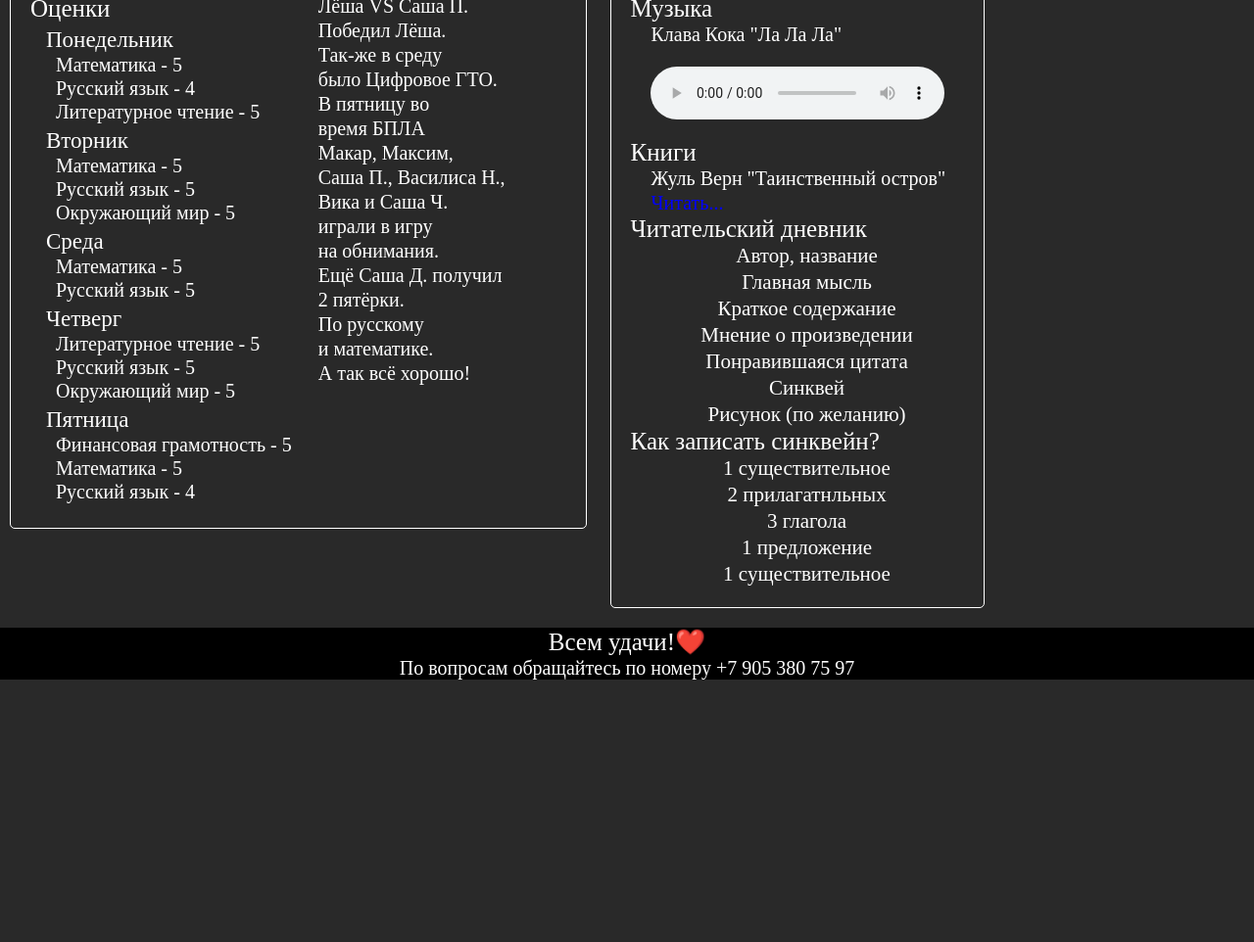
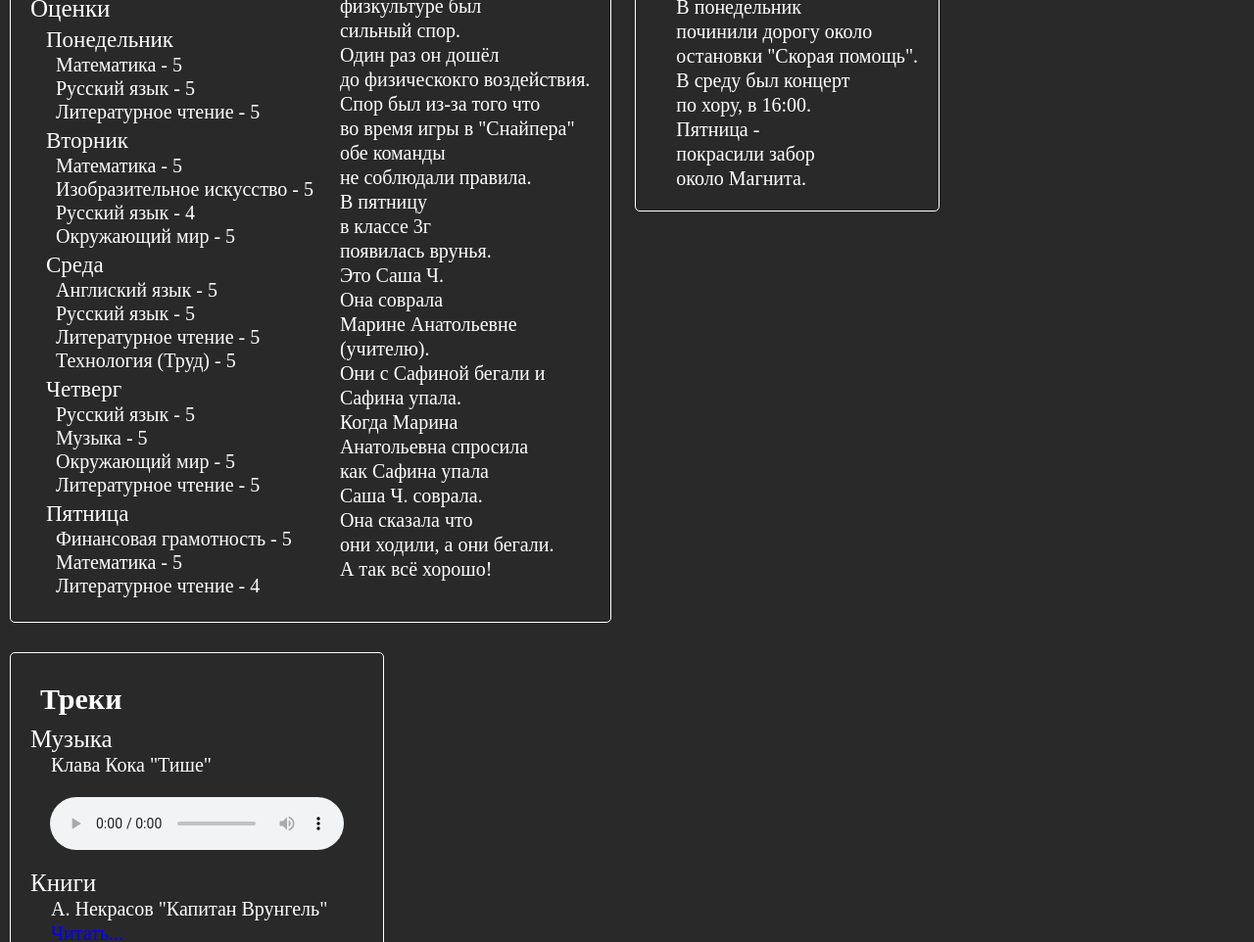
Before and after one commit to html-css-web/test, a plain HTML site: page gazeta/index.html in a window 1280 px wide. Shown: the part 334-1296 px from the top of the page at 98% size. Before the commit the page ends 1029 px from the top, so only its background shows below. Drawn offline with Linux system fonts and the light colour scheme.

Commit message:
24351167

```diff
--- a/gazeta/index.html
+++ b/gazeta/index.html
@@ -13,7 +13,7 @@
 				Газета семьи Козловых
 			</h1>
 			<h2 class="title2">
-				Выпуск 1
+				Выпуск 2
 			</h2>
 		</div>
 		<div class="wrapper-title3_2">
@@ -33,7 +33,7 @@
 						Математика - 5
 					</p>
 					<p class="grade3">
-						Русский язык - 4
+						Русский язык - 5
 					</p>
 					<p class="grade3">
 						Литературное чтение - 5
@@ -47,7 +47,10 @@
 						Математика - 5
 					</p>
 					<p class="grade3">
-						Русский язык - 5
+						Изобразительное искусство - 5
+					</p>
+					<p class="grade3">
+						Русский язык - 4
 					</p>
 					<p class="grade3">
 						Окружающий мир - 5
@@ -58,10 +61,16 @@
 						Среда
 					</p>
 					<p class="grade3">
-						Математика - 5
+						Англиский язык - 5
 					</p>
 					<p class="grade3">
 						Русский язык - 5
+					</p>
+					<p class="grade3">
+						Литературное чтение - 5
+					</p>
+					<p class="grade3">
+						Технология (Труд) - 5
 					</p>
 				</div>
 				<div class="block4">
@@ -69,13 +78,16 @@
 						Четверг
 					</p>
 					<p class="grade3">
-						Литературное чтение - 5
-					</p>
-					<p class="grade3">
 						Русский язык - 5
 					</p>
 					<p class="grade3">
+						Музыка - 5
+					</p>
+					<p class="grade3">
 						Окружающий мир - 5
+					</p>
+					<p class="grade3">
+						Литературное чтение - 5
 					</p>
 				</div>
 				<div class="block5">
@@ -89,7 +101,7 @@
 						Математика - 5
 					</p>
 					<p class="grade3">
-						Русский язык - 4
+						Литературное чтение - 4
 					</p>
 				</div>
 			</div>
@@ -99,57 +111,112 @@
 					Дополнительные новости
 				</p>
 				<p class="grade3">
-					В среду была драка.
+					В понедельник, на
 				</p>
 				<p class="grade3">
-					Лёша VS Саша П.
+					физкультуре был
 				</p>
 				<p class="grade3">
-					Победил Лёша.
+					сильный спор.
 				</p>
 				<p class="grade3">
-					Так-же в среду
+					Один раз он дошёл
 				</p>
 				<p class="grade3">
-					было Цифровое ГТО.
+					до физическокго воздействия.
 				</p>
 				<p class="grade3">
-					В пятницу во
+					Спор был из-за того что
 				</p>
 				<p class="grade3">
-					время БПЛА
+					во время игры в "Снайпера"
 				</p>
 				<p class="grade3">
-					Макар, Максим,
+					обе команды
 				</p>
 				<p class="grade3">
-					Саша П., Василиса Н.,
+					не соблюдали правила.
 				</p>
 				<p class="grade3">
-					Вика и Саша Ч.
+					В пятницу
 				</p>
 				<p class="grade3">
-					играли в игру
+					в классе 3г
 				</p>
 				<p class="grade3">
-					на обнимания.
+					появилась врунья.
 				</p>
 				<p class="grade3">
-					Ещё Саша Д. получил
+					Это Саша Ч.
 				</p>
 				<p class="grade3">
-					2 пятёрки.
+					Она соврала
 				</p>
 				<p class="grade3">
-					По русскому
+					Марине Анатольевне
 				</p>
 				<p class="grade3">
-					и математике.
+					(учителю).
+				</p>
+				<p class="grade3">
+					Они с Сафиной бегали и
+				</p>
+				<p class="grade3">
+					Сафина упала.
+				</p>
+				<p class="grade3">
+					Когда Марина
+				</p>
+				<p class="grade3">
+					Анатольевна спросила
+				</p>
+				<p class="grade3">
+					как Сафина упала
+				</p>
+				<p class="grade3">
+					Саша Ч. соврала.
+				</p>
+				<p class="grade3">
+					Она сказала что
+				</p>
+				<p class="grade3">
+					они ходили, а они бегали.
 				</p>
 				<p class="grade3">
 					А так всё хорошо!
 				</p>
 			</div>
+		</div>
+		</div>
+		<div class="wrapper-title3">
+		<div class="wrapper-title3_2">
+			<h3 class="title3">
+				Новости
+			</h3>
+			<p class="grade3">
+				В понедельник
+			</p>
+			<p class="grade3">
+				починили дорогу около
+			</p>
+			<p class="grade3">
+				остановки "Скорая помощь".
+			</p>
+			<p class="grade3">
+				В среду был концерт
+			</p>
+			<p class="grade3">
+				по хору, в 16:00.
+			</p>
+			<p class="grade3">
+				Пятница -
+			</p>
+			<p class="grade3">
+				покрасили забор
+			</p>
+			<p class="grade3">
+				около Магнита.
+			</p>
 		</div>
 		</div>
 		<div class="wrapper-title3">
@@ -161,60 +228,63 @@
 				Музыка
 			</p>
 			<p class="grade3">
-				Клава Кока "Ла Ла Ла"
+				Клава Кока "Тише"
 			</p>
-			<audio controls src="klava-koka-la-la-la.mp3">
+			<audio controls src="klava-koka-tishe.mp3">
 			</audio>
 			<p class="grade">
 				Книги
 			</p>
 			<p class="grade3">
-				Жуль Верн "Таинственный остров"
+				А. Некрасов "Капитан Врунгель"
 			</p>
-			<a class="sslaka grade3" href="https://www.litres.ru/book/zhul-vern/tainstvennyy-ostrov-3948505/chitat-onlayn/">
+			<a class="sslaka grade3" href="https://www.litres.ru/book/andrey-sergeevich-nekrasov/priklucheniya-kapitana-vrungelya-134666/chitat-onlayn/">
 				Читать...
 			</a>
 			<p class="grade">
-				Читательский дневник
+				Главная мысль
 			</p>
 			<p class="diary">
-				Автор, название
+				Главная мысль -
+			</p>
+			<p class="diary">
+				это то главное
+			</p>
+			<p class="diary">
+				что хотел сказать
+			</p>
+			<p class="diary">
+				или научить автор.
 			</p>
 			<p class="diary">
 				Главная мысль
 			</p>
 			<p class="diary">
-				Краткое содержание
+				состоит из 1
 			</p>
 			<p class="diary">
-				Мнение о произведении
+				предложения.
+			</p>
+			<p class="grade">
+				Тема произведения
 			</p>
 			<p class="diary">
-				Понравившаяся цитата
+				Тема произведения
 			</p>
 			<p class="diary">
-				Синквей
+				это то о ком
 			</p>
 			<p class="diary">
-				Рисунок (по желанию)
-			</p>
-			<p class="grade">
-				Как записать синквейн?
+				или о чём
 			</p>
 			<p class="diary">
-				1 существительное
+				в неём говорится.
 			</p>
 			<p class="diary">
-				2 прилагатнльных
+				Тама это 1
 			</p>
 			<p class="diary">
-				3 глагола
-			</p>
-			<p class="diary">
-				1 предложение
-			</p>
-			<p class="diary">
-				1 существительное
+				или 2 слова.
 			</p>
 		</div>
 		</div>
```
